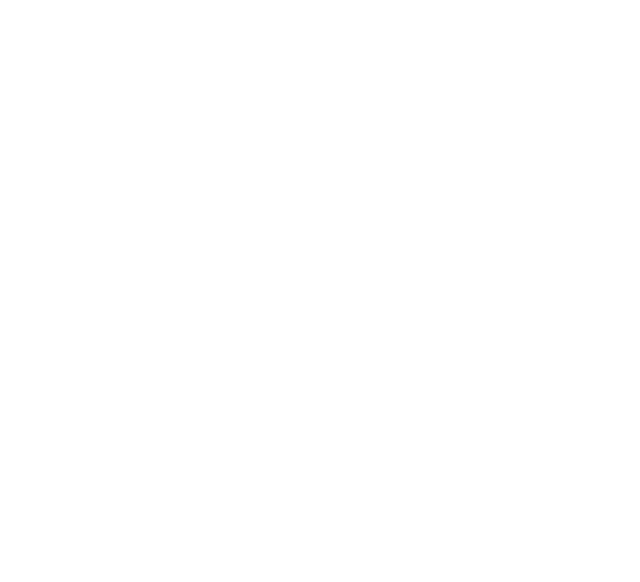
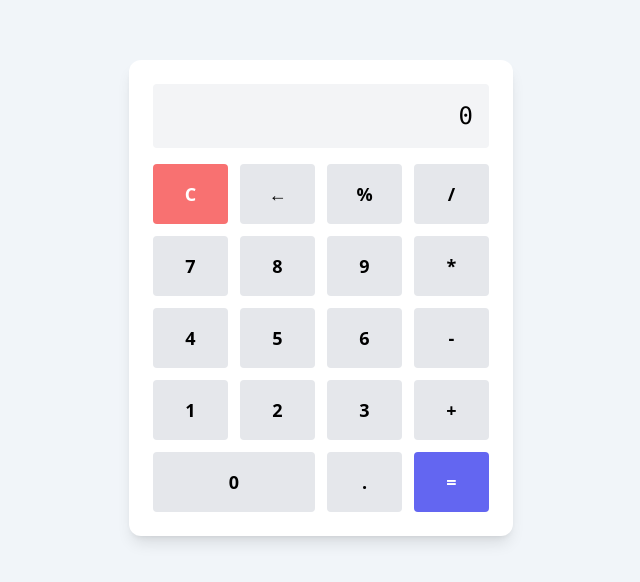
Before and after one commit to DannyS95/react-20, a React (Vite) app: page /calculator in a window 1280 px wide. Before the commit this address had no page. Shown: the part 102-684 px from the top of the page, without its empty margins (319-959 px from the left). Built offline with nearby package versions, Linux system fonts and the light colour scheme; the HTML template or start-up script is replaced by a standard one.

Commit message:
feature: scaffold calculator UI with display and button grid
- Set up Calculator page layout
- Added CalculatorButton reusable component
- Built 4x5 button grid using declarative config
- Prepared for input handling in next step

```diff
--- a/src/App.tsx
+++ b/src/App.tsx
@@ -2,6 +2,7 @@
 import { Routes, Route, Link } from 'react-router-dom';
 import Home from './pages/Home';
 import QuoteGenerator from './pages/QuoteGenerator';
+import Calculator from './pages/Calculator';
 
 function App() {
   return (
@@ -9,6 +10,8 @@
       <Routes>
         <Route path="/" element={<Home />} />
         <Route path="/quote-generator" element={<QuoteGenerator />} />
+        <Route path="/calculator" element={<Calculator />} />
+
       </Routes>
     </div>
   );
--- /dev/null
+++ b/src/components/CalculatorButton.tsx
@@ -0,0 +1,18 @@
+import React from "react";
+
+interface Props {
+  label: string;
+  onClick: () => void;
+  className?: string;
+}
+
+const CalculatorButton = ({ label, onClick, className = "" }: Props) => (
+  <button
+    onClick={onClick}
+    className={`bg-gray-200 hover:bg-gray-300 text-lg rounded p-4 font-bold ${className}`}
+  >
+    {label}
+  </button>
+);
+
+export default CalculatorButton;
--- a/src/components/QuoteBox.tsx
+++ b/src/components/QuoteBox.tsx
@@ -8,7 +8,6 @@
   const [author, setAuthor] = useState("");
   const [tag, setTag] = useState("");
   const [tags, setTags] = useState<string[]>([]);
-  const uniqueTags = Array.from(new Set(tags));
 
 
   const fetchQuote = async () => {
@@ -54,7 +53,6 @@
 
   return (
     <div className="bg-white p-8 rounded-xl shadow-md max-w-xl w-full space-y-6">
-      {/* 🔍 Author Input + Tag Dropdown */}
       <div className="flex flex-col gap-4 md:flex-row">
         <input
           type="text"
@@ -79,7 +77,6 @@
 
       </div>
 
-      {/* 📜 Quote Display */}
       <div>
         <p className="text-xl font-medium text-gray-800">
           {loading ? "Loading..." : `"${quote?.content}"`}
@@ -91,7 +88,6 @@
         )}
       </div>
 
-      {/* 🔁 New Quote Button */}
       <div className="text-center">
         <button
           onClick={fetchQuote}
--- /dev/null
+++ b/src/pages/Calculator.tsx
@@ -0,0 +1,45 @@
+import React, { useState } from "react";
+import CalculatorButton from "../components/CalculatorButton";
+
+const Calculator = () => {
+  const [input, setInput] = useState("0");
+
+  const buttonValues = [
+    "C", "←", "%", "/",
+    "7", "8", "9", "*",
+    "4", "5", "6", "-",
+    "1", "2", "3", "+",
+    "0", ".", "=",
+  ];
+
+  return (
+    <div className="h-screen flex items-center justify-center bg-slate-100 px-4">
+      <div className="bg-white rounded-xl shadow-lg p-6 w-full max-w-sm space-y-4">
+        <div className="bg-gray-100 p-4 rounded text-right text-2xl font-mono min-h-[48px]">
+          {input}
+        </div>
+
+        <div className="grid grid-cols-4 gap-3">
+          {buttonValues.map((btn, i) => (
+            <CalculatorButton
+              key={i}
+              label={btn}
+              onClick={() => {}}
+              className={
+                btn === "0"
+                  ? "col-span-2"
+                  : btn === "="
+                  ? "bg-indigo-500 text-white"
+                  : btn === "C"
+                  ? "bg-red-400 text-white"
+                  : ""
+              }
+            />
+          ))}
+        </div>
+      </div>
+    </div>
+  );
+};
+
+export default Calculator;
--- a/src/pages/Home.tsx
+++ b/src/pages/Home.tsx
@@ -1,17 +1,27 @@
 // src/pages/Home.tsx
-import { Link } from 'react-router-dom';
+import { Link } from "react-router-dom";
 
 const Home = () => {
   return (
     <div className="h-screen flex items-center justify-center bg-slate-100">
-      <div className="text-center space-y-4">
-        <h1 className="text-3xl font-bold">React 20 Challenges</h1>
-        <Link
-          to="/quote-generator"
-          className="inline-block bg-blue-600 text-white px-6 py-2 rounded-lg hover:bg-blue-700 transition"
-        >
-          Go to Quote Generator
-        </Link>
+      <div className="text-center space-y-6">
+        <h1 className="text-3xl font-bold text-gray-800">React 20 Challenges</h1>
+
+        <div className="space-y-3">
+          <Link
+            to="/quote-generator"
+            className="block bg-blue-600 text-white px-6 py-2 rounded-lg hover:bg-blue-700 transition"
+          >
+            💭 Quote Generator
+          </Link>
+
+          <Link
+            to="/calculator"
+            className="block bg-indigo-600 text-white px-6 py-2 rounded-lg hover:bg-indigo-700 transition"
+          >
+            🔢 Calculator
+          </Link>
+        </div>
       </div>
     </div>
   );
--- /dev/null
+++ b/src/utils/CalculatorUtils.tsx
@@ -0,0 +1,8 @@
+export const evaluateExpression = (input: string): string => {
+    try {
+      const result = Function(`"use strict"; return (${input})`)();
+      return String(result);
+    } catch {
+      return "Error";
+    }
+  };
```
